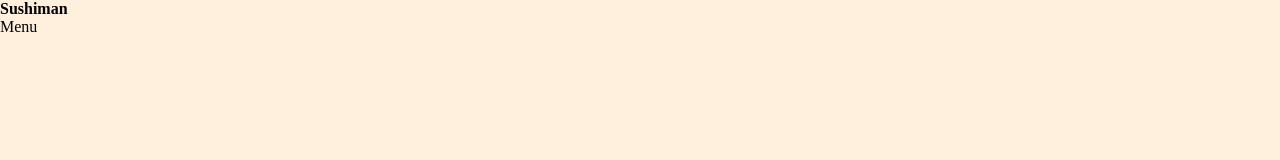
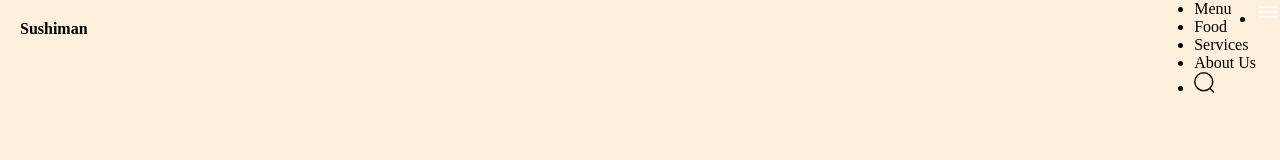
Before and after one commit to dCOMMICS/Sushi-Themed, a website built with Vite: page index.html in a window 1280 px wide. Built offline with nearby package versions, Linux system fonts and the light colour scheme.

Commit message:
initial commit

```diff
--- /dev/null
+++ b/css/sections/header.css
@@ -0,0 +1,12 @@
+.header__nav{
+    display: flex;
+    overflow: hidden;
+}
+
+.header__logo{
+    flex: 1;
+    display: flex;
+
+    position: relative;
+    padding: 20px;
+}
--- a/css/style.css
+++ b/css/style.css
@@ -2,8 +2,8 @@
 @import url("https://fonts.googleapis.com/css2?family=Plus+Jakarta+Sans:wght@200;300;400;500;600;700;800&display=swap");
 
 /* other css file imports */
-/* @import url("sections/header.css");
-@import url("sections/hero.css");
+@import url("sections/header.css");
+/* @import url("sections/hero.css");
 @import url("sections/about.css");
 @import url("sections/popular.css");
 @import url("sections/trending.css");
--- a/index.html
+++ b/index.html
@@ -18,9 +18,28 @@
         </div>
       </div>
       <ul class="header__menu">
-          <li>
+         <li>
             <a href="#menu">Menu</a>
           </li>
+          <li>
+            <a href="#food">Food</a>
+          </li>
+          <li>
+            <a href="#services">Services</a>
+          </li>
+          <li>
+            <a href="#about-us">About Us</a>
+          </li>
+          <li>
+            <img src="/assets/search.svg" alt="serach">
+          </li>
+      </ul>
+
+      <ul class="header__menu-mobile">
+        <li>
+          <img src="/assets/menu.svg" alt="menu">
+        </li>
+
       </ul>
     </nav>
 
```
